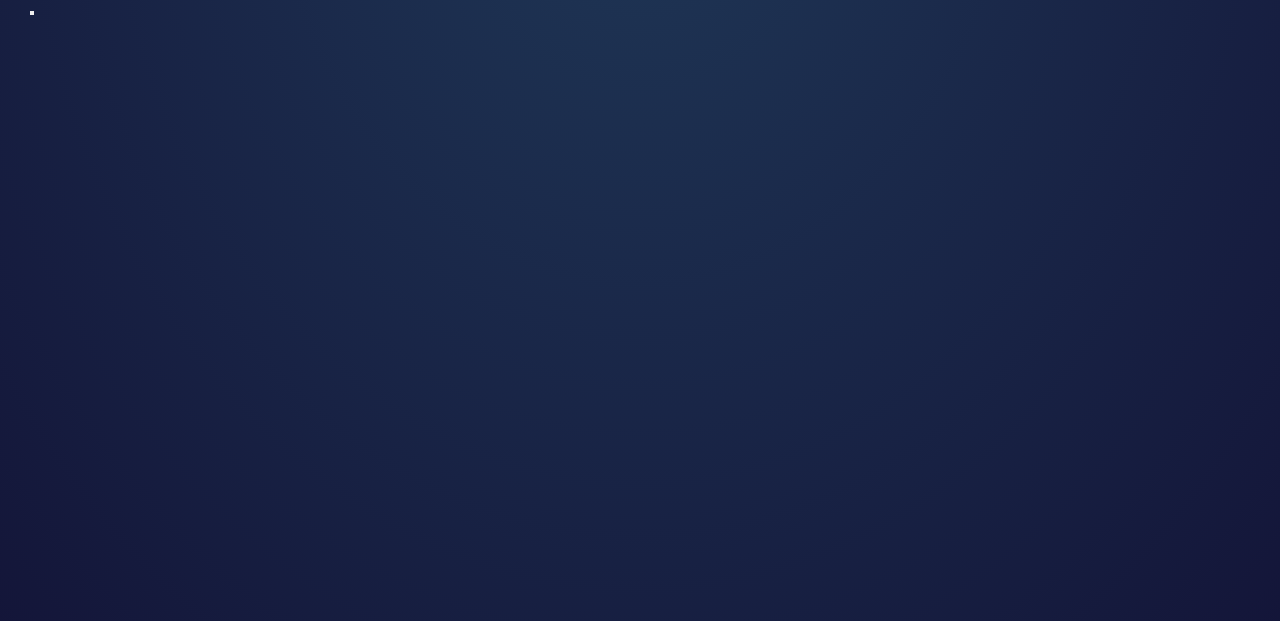
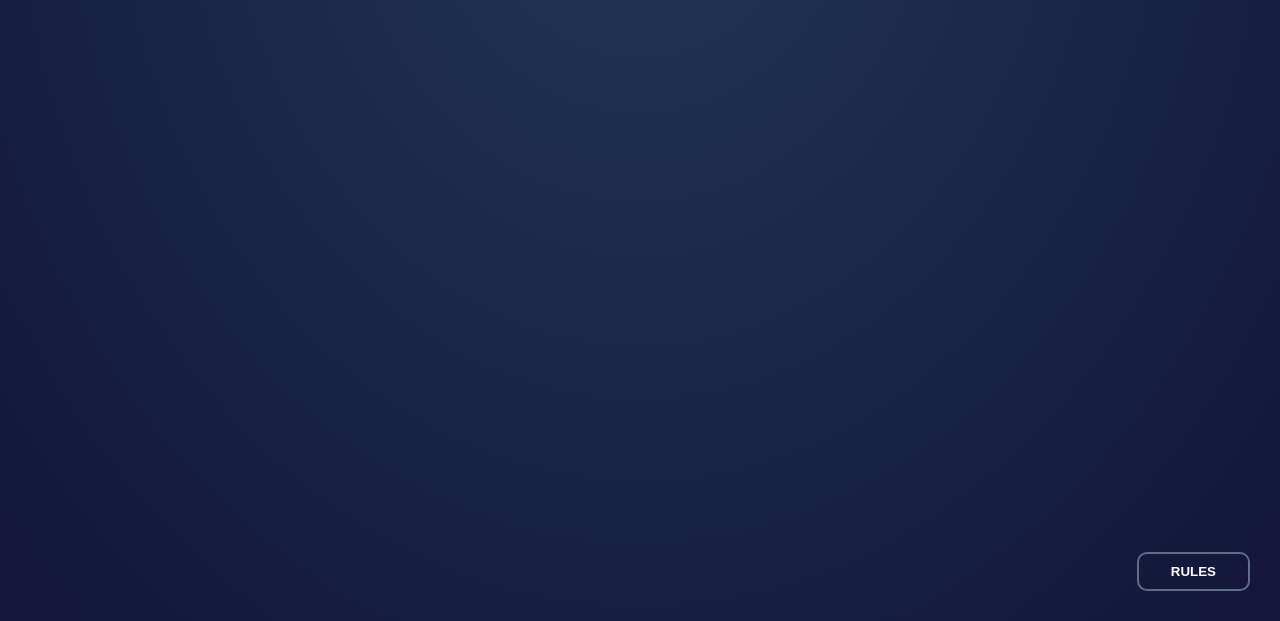
Before and after one commit to MobbySchiller/rock-paper-scissors, a website built with Vite: page index.html in a window 1280 px wide. Shown: the part 179-800 px from the top of the page. Built offline with nearby package versions, Linux system fonts and the light colour scheme.

Commit message:
add rules button

```diff
--- a/index.html
+++ b/index.html
@@ -24,7 +24,7 @@
     </header>
     <main class="game"></main>
     <footer class="rules">
-      <button class="rules__btn"></button>
+      <button class="rules__btn">rules</button>
     </footer>
   </div>
 </body>
--- a/src/sass/_styles.scss
+++ b/src/sass/_styles.scss
@@ -4,6 +4,10 @@ body {
 }
 
 .wrapper {
+    display: flex;
+    flex-direction: column;
+    justify-content: space-between;
+    align-items: center;
     width: 100%;
     height: 100vh;
     padding: 30px 30px 55px;
@@ -14,6 +18,7 @@ body {
     display: flex;
     justify-content: space-between;
     align-items: center;
+    width: 100%;
     max-width: 700px;
     margin: 0 auto;
     padding: 12px;
@@ -75,3 +80,24 @@ body {
         font-size: clamp(36px, 6vw, 56px);
     }
 }
+
+.rules__btn {
+    padding: 10px 32px;
+    border: 2px solid $header-outline;
+    border-radius: 10px;
+    background-color: transparent;
+    color: #fff;
+    font-weight: 700;
+    text-transform: uppercase;
+
+    &:hover {
+        background-color: $header-outline;
+        color: #000;
+    }
+
+    @include mq(lg) {
+        position: fixed;
+        bottom: 30px;
+        right: 30px;
+    }
+}
```
